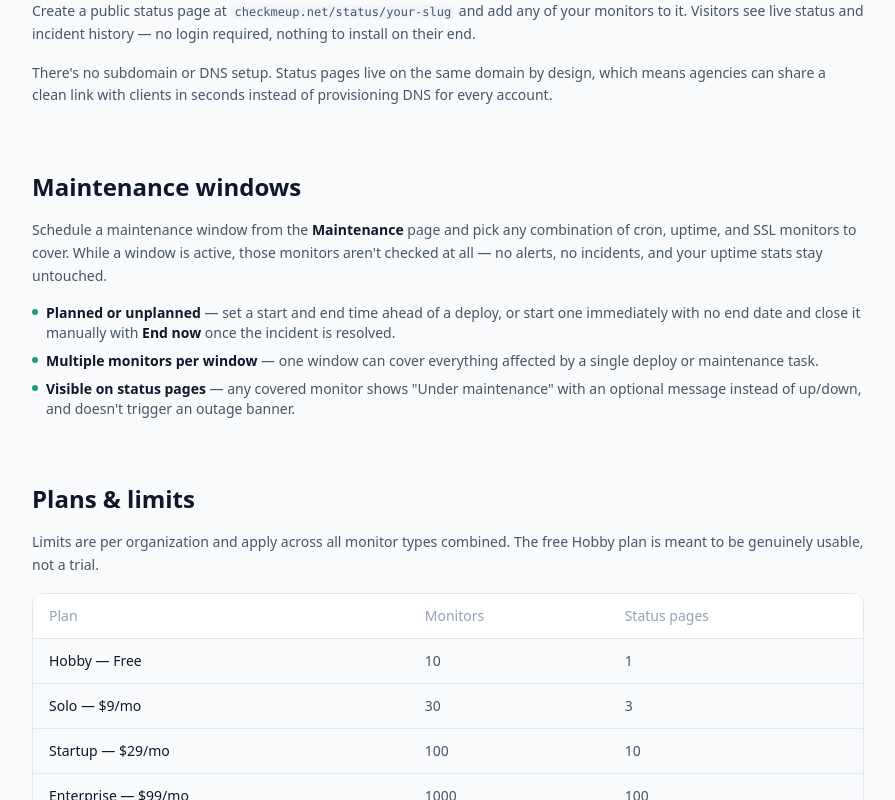
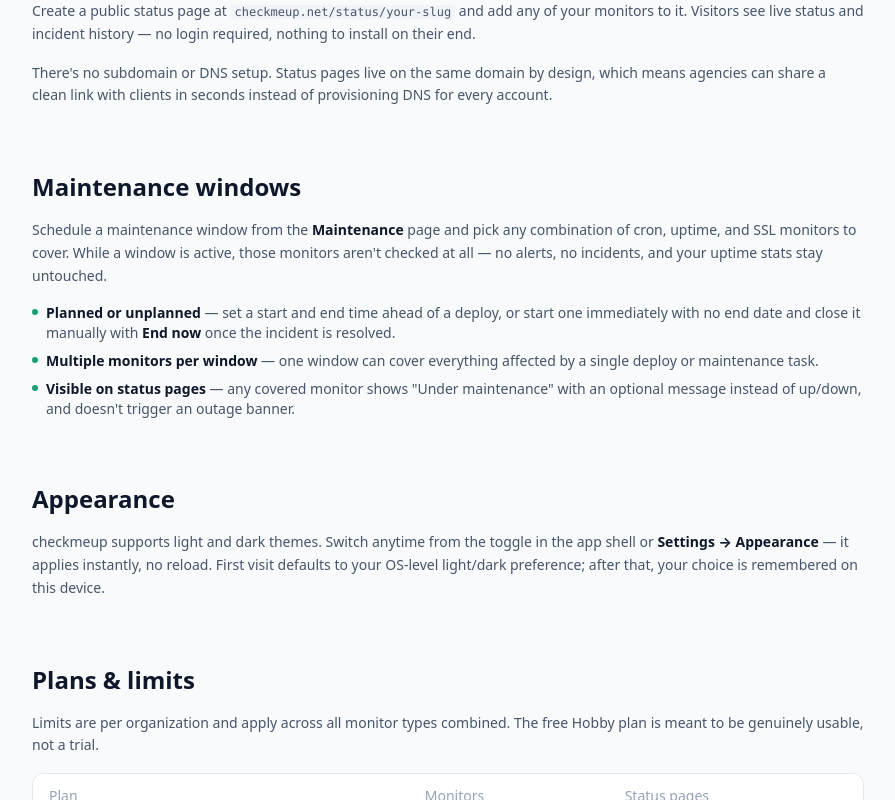
Before and after one commit to checkmeup/checkmeup, a Vue app in the folder apps/web/: page /docs in a window 1280 px wide. Shown: the part 1750-2550 px from the top of the page, without its empty margins (328-1223 px from the left). Built offline with nearby package versions, Linux system fonts and the light colour scheme; no server answers; what @tanstack/vue-query would draw is missing.

Commit message:
docs: document light/dark theme system and Tailwind token pitfall
Add appearance docs section, CTA banner token table, and CLAUDE.md
notes on theme-safe styling and the feedback-over-roadmap decision.

```diff
--- a/apps/web/src/views/DocsView.vue
+++ b/apps/web/src/views/DocsView.vue
@@ -10,6 +10,7 @@
   { id: 'telegram', label: 'Telegram alerts' },
   { id: 'status-pages', label: 'Status pages' },
   { id: 'maintenance', label: 'Maintenance windows' },
+  { id: 'appearance', label: 'Appearance' },
   { id: 'plans', label: 'Plans & limits' },
   { id: 'help', label: 'Need help?' },
 ]
@@ -172,6 +173,15 @@
           </ul>
         </section>
 
+        <!-- Appearance -->
+        <section id="appearance" class="scroll-mt-24">
+          <h2 class="text-2xl font-bold mb-4" style="color: var(--text-strong)">Appearance</h2>
+          <p class="text-sm leading-relaxed mb-4" style="color: var(--text-dim)">
+            checkmeup supports light and dark themes. Switch anytime from the toggle in the app shell or
+            <strong style="color: var(--text-strong)">Settings → Appearance</strong> — it applies instantly, no reload. First visit defaults to your OS-level light/dark preference; after that, your choice is remembered on this device.
+          </p>
+        </section>
+
         <!-- Plans -->
         <section id="plans" class="scroll-mt-24">
           <h2 class="text-2xl font-bold mb-4" style="color: var(--text-strong)">Plans & limits</h2>
```
Also changed, not shown: 2 other files (tests, documents, lock files or other folders).
